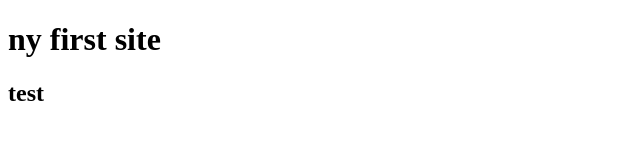
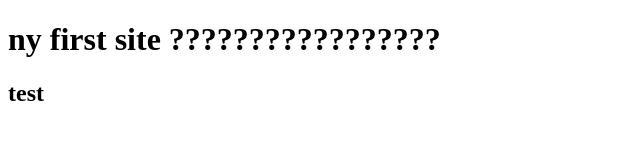
Before and after one commit to hasan-mohammad/corsera-test, a plain HTML site: page site/index.html in a window 1280 px wide. Shown: the whole page, without its empty margins (0-640 px from the left). Drawn offline with Linux system fonts and the light colour scheme.

Commit message:
some additional content

```diff
--- a/site/index.html
+++ b/site/index.html
@@ -4,7 +4,7 @@
 	<title> Corsera</title>
 </head>
 <body>
-<h1> ny first site </h1>
+<h1> ny first site ????????????????? </h1>
 <h2> test</h2>
 </body>
 </html>
```
